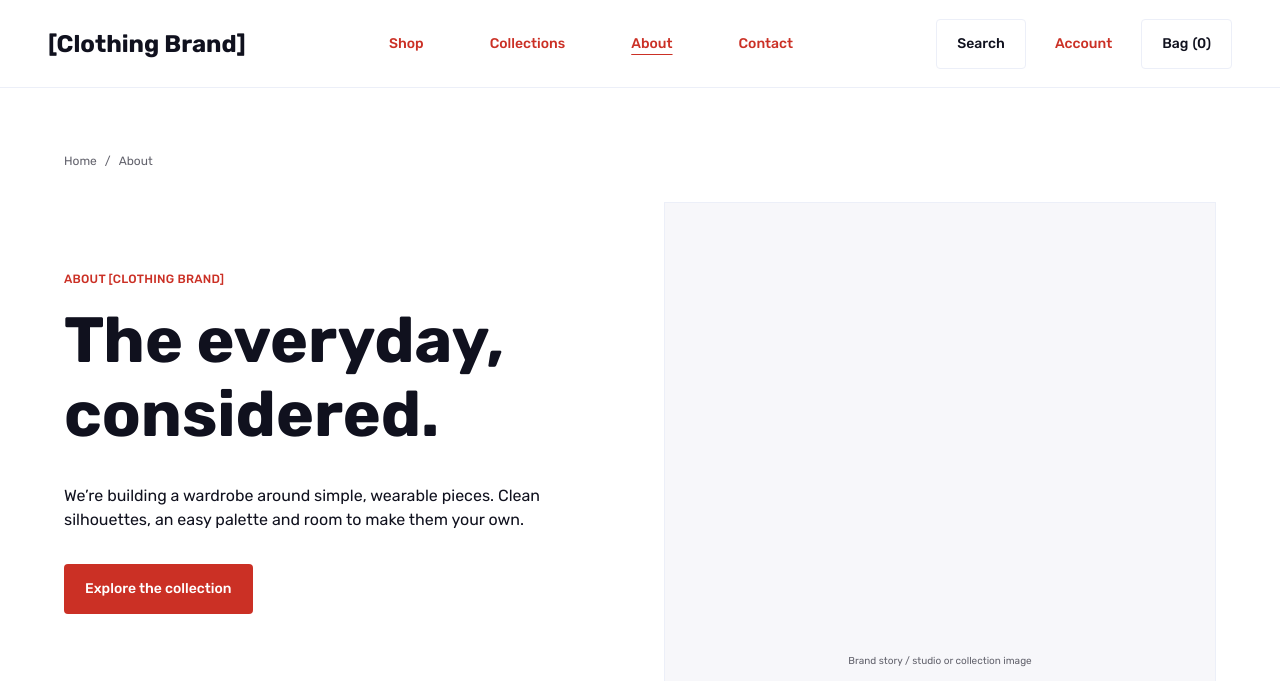
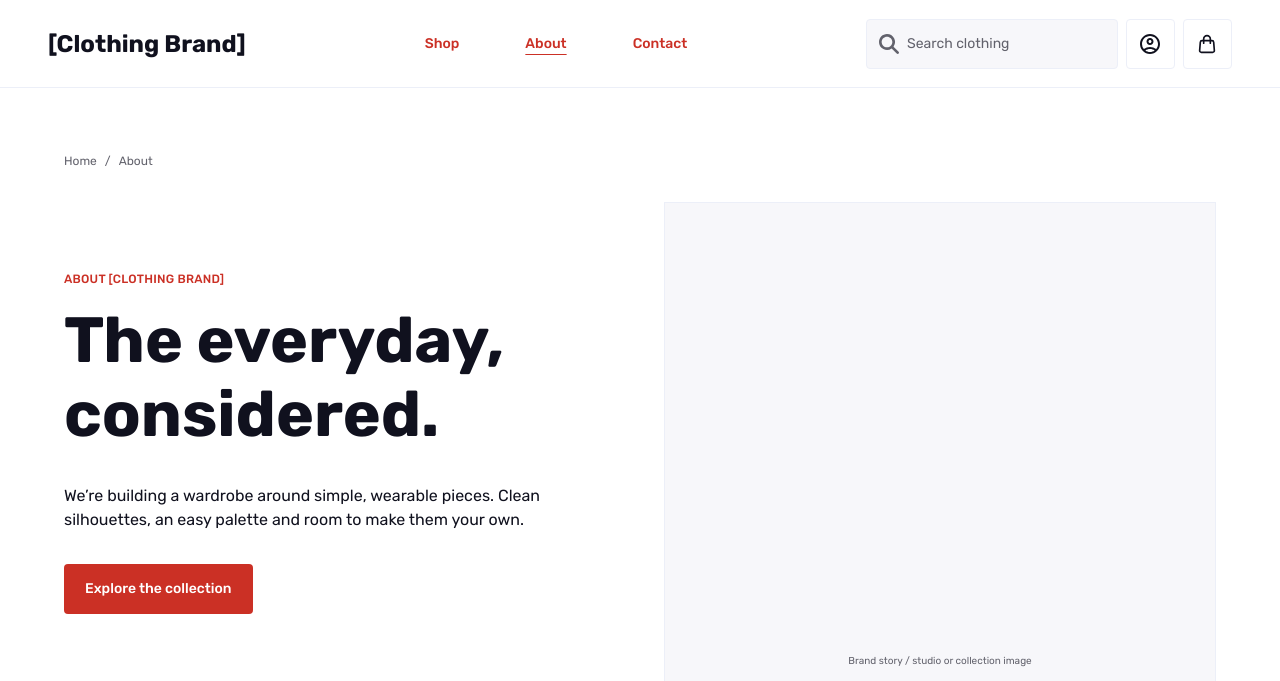
Before and after one commit to dimuthulk/ecommerce-web-app, a PHP site: page /.../about.php in a window 1280 px wide. Shown: the top 681 px of the page. Run offline with PHP 8.4, Linux system fonts and the light colour scheme; data that the repository does not hold is empty; a stand-in replaces the project's code that opens the database connection; some libraries are stand-ins or nearby versions.

Commit message:
feat(header): implement header search bar with clean URL handling and update header actions feat(images): add promotional images for linen and cotton collections

```diff
--- a/assets/css/style.css
+++ b/assets/css/style.css
@@ -156,9 +156,100 @@ body {
     display: block;
 }
 
-.header-bag {
-    gap: 0.25rem;
-    /* space between "Bag" and "(1)" */
+/* header search bar */
+.header-search {
+    position: relative;
+    display: flex;
+    align-items: center;
+    flex: 0 1 16rem;
+    min-width: 7rem;
+    height: var(--control-h);
+    background: var(--color-surface);
+    border: var(--border);
+    border-radius: var(--radius-sm);
+    color: var(--color-muted);
+    transition: background-color var(--transition),
+        border-color var(--transition),
+        box-shadow var(--transition),
+        color var(--transition);
+}
+
+.header-search:focus-within {
+    background: var(--color-white);
+    border-color: var(--color-accent);
+    box-shadow: 0 0 0 3px var(--color-accent-tint);
+    color: var(--color-accent);
+}
+
+.header-search .hdr-icon {
+    position: absolute;
+    left: var(--space-3);
+    pointer-events: none;
+}
+
+.header-account .hdr-icon {
+    width: 1.5rem;
+    height: 1.5rem;
+}
+
+.header-search input {
+    width: 100%;
+    min-width: 0;
+    height: 100%;
+    padding-inline: calc(var(--space-3) + 1.25rem + var(--space-2)) var(--space-3);
+    background: transparent;
+    border: 0;
+    outline: 0;
+    -webkit-appearance: none;
+    appearance: none;
+    color: var(--color-ink);
+    font: inherit;
+    font-size: var(--fs-sm);
+}
+
+.header-search input::placeholder {
+    color: var(--color-muted);
+}
+
+/* header icons + bag badge */
+.hdr-icon {
+    width: 1.25rem;
+    height: 1.25rem;
+    flex: none;
+}
+
+.icon-btn {
+    position: relative;
+    width: var(--control-h);
+    padding: 0;
+}
+
+.icon-btn:hover {
+    border-color: var(--color-accent);
+    color: var(--color-accent);
+}
+
+.bag-badge {
+    position: absolute;
+    top: -0.5rem;
+    right: -0.5rem;
+    display: inline-flex;
+    align-items: center;
+    justify-content: center;
+    min-width: 1.25rem;
+    height: 1.25rem;
+    padding-inline: 0.25rem;
+    background: var(--color-accent);
+    border: 2px solid var(--color-white);
+    border-radius: 999px;
+    color: var(--color-white);
+    font-size: var(--fs-xs);
+    font-weight: var(--fw-bold);
+    line-height: 1;
+}
+
+.bag-badge[hidden] {
+    display: none;
 }
 
 .nav-mobile-only {
@@ -392,17 +483,6 @@ a.chip:hover {
     background: var(--color-accent);
     color: var(--color-white);
 }
-
-/* .product-card__cta {
-    width: 100%;
-    margin-top: var(--space-3);
-    background: var(--color-accent);
-    color: var(--color-white);
-}
-
-.product-card__cta:hover {
-    background: var(--color-accent-hover);
-} */
 
 /* ---------- Promo cards (home) ---------- */
 .promo-grid {
@@ -2168,11 +2248,7 @@ a.page-link:hover {
         color: var(--color-ink);
     }
 
-    .bag-paren {
-        display: none;
-    }
-
-    .header-actions .btn {
+    .header-actions .btn:not(.icon-btn) {
         padding-inline: var(--space-4);
     }
 
--- a/assets/js/main.js
+++ b/assets/js/main.js
@@ -338,6 +338,18 @@ document.addEventListener("DOMContentLoaded", () => {
     };
   }
 
+  /* ---------- Header search bar: keep the URL clean when it is empty ---------- */
+  const headerSearch = document.querySelector("form.header-search");
+  if (headerSearch && headerSearch.elements.q) {
+    const q = headerSearch.elements.q;
+    headerSearch.addEventListener("submit", () => {
+      if (!q.value.trim()) q.disabled = true;
+    });
+    window.addEventListener("pageshow", () => {
+      q.disabled = false;
+    });
+  }
+
   /* ---------- "Search" in the header jumps to the shop search box ---------- */
   const focusSearch = () => {
     if (location.hash !== "#search") return;
--- a/assets/js/storefront.js
+++ b/assets/js/storefront.js
@@ -51,6 +51,7 @@ document.addEventListener("DOMContentLoaded", () => {
   const setCartCount = (count) => {
     document.querySelectorAll("[data-cart-count]").forEach((node) => {
       node.textContent = String(count);
+      node.hidden = Number(count) < 1; // hide the badge when the bag is empty
     });
   };
 
@@ -79,7 +80,9 @@ document.addEventListener("DOMContentLoaded", () => {
       node.removeAttribute("aria-invalid");
       node.removeAttribute("aria-describedby");
     });
-    document.querySelectorAll("[data-api-alert]").forEach((node) => node.remove());
+    document
+      .querySelectorAll("[data-api-alert]")
+      .forEach((node) => node.remove());
   };
 
   const showAlert = (form, message) => {
@@ -117,7 +120,12 @@ document.addEventListener("DOMContentLoaded", () => {
     });
 
     if (shown === 0 || error.code !== "validation_failed" || alwaysAlert) {
-      showAlert(form, shown > 0 && error.code === "validation_failed" ? "Please check the highlighted fields." : error.message);
+      showAlert(
+        form,
+        shown > 0 && error.code === "validation_failed"
+          ? "Please check the highlighted fields."
+          : error.message,
+      );
     }
     if (firstInput) firstInput.focus();
   };
@@ -130,7 +138,10 @@ document.addEventListener("DOMContentLoaded", () => {
         credentials: "same-origin",
         headers: { Accept: "text/html" },
       });
-      const doc = new DOMParser().parseFromString(await response.text(), "text/html");
+      const doc = new DOMParser().parseFromString(
+        await response.text(),
+        "text/html",
+      );
       const next = doc.querySelector(".container.page-top");
       const current = document.querySelector(".container.page-top");
       if (!response.ok || !next || !current) throw new Error("no page");
@@ -146,7 +157,8 @@ document.addEventListener("DOMContentLoaded", () => {
   // Typing a new quantity saves it (Enter or leaving the box)
   document.addEventListener("change", (event) => {
     const input = event.target;
-    if (!input.matches || !input.matches(".cart-line__controls .qty__input")) return;
+    if (!input.matches || !input.matches(".cart-line__controls .qty__input"))
+      return;
     const form = input.form;
     if (!form || form.dataset.busy) return;
     const save = form.querySelector('button[name="action"][value="set"]');
@@ -160,19 +172,43 @@ document.addEventListener("DOMContentLoaded", () => {
     "add-to-bag": {
       errors: "toast",
       run: (form, data) =>
-        api.post("/cart/items", { slug: form.dataset.slug, color: data.color, size: data.size, qty: data.qty }),
+        api.post("/cart/items", {
+          slug: form.dataset.slug,
+          color: data.color,
+          size: data.size,
+          qty: data.qty,
+        }),
       done: ({ data }, form) => {
         setCartCount(data.cart.totals.items);
 
-        const view = { actionLabel: "View bag", actionUrl: form.dataset.cartUrl };
+        const view = {
+          actionLabel: "View bag",
+          actionUrl: form.dataset.cartUrl,
+        };
         const what = data.name + " \u00b7 " + data.label;
 
         if (data.notice === "at_maximum") {
-          toast({ title: "Already at the maximum", text: "Only " + data.available + " available in " + data.label + ".", type: "info", ...view });
+          toast({
+            title: "Already at the maximum",
+            text:
+              "Only " + data.available + " available in " + data.label + ".",
+            type: "info",
+            ...view,
+          });
         } else if (data.notice === "limited_by_stock") {
-          toast({ title: "Added to bag", text: what + " \u00b7 only " + data.available + " available", type: "success", ...view });
+          toast({
+            title: "Added to bag",
+            text: what + " \u00b7 only " + data.available + " available",
+            type: "success",
+            ...view,
+          });
         } else {
-          toast({ title: "Added to bag", text: what + (data.added > 1 ? " \u00b7 Qty " + data.added : ""), type: "success", ...view });
+          toast({
+            title: "Added to bag",
+            text: what + (data.added > 1 ? " \u00b7 Qty " + data.added : ""),
+            type: "success",
+            ...view,
+          });
         }
 
         if (form.elements.qty) form.elements.qty.value = 1;
@@ -183,7 +219,8 @@ document.addEventListener("DOMContentLoaded", () => {
       errors: "toast",
       run: (form, data, submitter) => {
         const action = (submitter && submitter.value) || "set";
-        if (action === "remove") return api.del("/cart/items", { key: data.key });
+        if (action === "remove")
+          return api.del("/cart/items", { key: data.key });
 
         const current = parseInt(form.elements.qty.defaultValue, 10) || 1;
         let qty = current;
@@ -191,15 +228,28 @@ document.addEventListener("DOMContentLoaded", () => {
         else if (action === "dec") qty = current - 1;
         else qty = parseInt(data.qty, 10) || current;
 
-        return api.patch("/cart/items", { key: data.key, qty: Math.max(1, qty) });
+        return api.patch("/cart/items", {
+          key: data.key,
+          qty: Math.max(1, qty),
+        });
       },
       done: async ({ data }, form) => {
         await refreshPage();
         if (data.notice === "limited_by_stock") {
-          const line = data.cart.items.find((item) => item.key === form.elements.key.value);
+          const line = data.cart.items.find(
+            (item) => item.key === form.elements.key.value,
+          );
           toast({
             title: "Quantity updated",
-            text: line ? "Only " + line.available + " available in " + line.color + " / " + line.size + "." : "Not enough stock for that quantity.",
+            text: line
+              ? "Only " +
+                line.available +
+                " available in " +
+                line.color +
+                " / " +
+                line.size +
+                "."
+              : "Not enough stock for that quantity.",
             type: "info",
           });
         }
@@ -213,7 +263,10 @@ document.addEventListener("DOMContentLoaded", () => {
       run: (form, data) => api.post("/auth/login", data),
       done: ({ data }) => {
         syncCsrf(data);
-        flash({ title: "Welcome back, " + data.user.first_name, type: "success" });
+        flash({
+          title: "Welcome back, " + data.user.first_name,
+          type: "success",
+        });
         go(data.redirect);
       },
     },
@@ -222,7 +275,11 @@ document.addEventListener("DOMContentLoaded", () => {
       run: (form, data) => api.post("/auth/register", data),
       done: ({ data }) => {
         syncCsrf(data);
-        flash({ title: "Welcome, " + data.user.first_name, text: "Your account is ready.", type: "success" });
+        flash({
+          title: "Welcome, " + data.user.first_name,
+          text: "Your account is ready.",
+          type: "success",
+        });
         go(data.redirect);
       },
     },
@@ -245,10 +302,16 @@ document.addEventListener("DOMContentLoaded", () => {
         lead.append(
           "If an account exists for ",
           strong,
-          ", we have sent a secure link to reset the password. It can be used once and expires in " + (form.dataset.resetMinutes || "a few") + " minutes.",
+          ", we have sent a secure link to reset the password. It can be used once and expires in " +
+            (form.dataset.resetMinutes || "a few") +
+            " minutes.",
         );
 
-        const note = make("p", "auth-note", "Nothing arrived? Check your spam folder, or ");
+        const note = make(
+          "p",
+          "auth-note",
+          "Nothing arrived? Check your spam folder, or ",
+        );
         const again = make("a", "", "request another link");
         again.href = form.dataset.forgotUrl || window.location.href;
         note.append(again, " after a minute.");
@@ -260,7 +323,12 @@ document.addEventListener("DOMContentLoaded", () => {
           dev.setAttribute("role", "status");
           const link = make("a", "", data.dev_link);
           link.href = data.dev_link;
-          dev.append(make("strong", "", "Development only."), " E-mail is not sent from localhost, so here is the link (also saved in storage/mail.log):", document.createElement("br"), link);
+          dev.append(
+            make("strong", "", "Development only."),
+            " E-mail is not sent from localhost, so here is the link (also saved in storage/mail.log):",
+            document.createElement("br"),
+            link,
+          );
           parts.push(dev);
         }
 
@@ -282,7 +350,9 @@ document.addEventListener("DOMContentLoaded", () => {
           title: "Check your inbox",
           text: "If an account exists for this email, we have sent a secure reset link.",
           type: "success",
-          ...(data.dev_link ? { actionLabel: "Open link", actionUrl: data.dev_link, timeout: 0 } : {}),
+          ...(data.dev_link
+            ? { actionLabel: "Open link", actionUrl: data.dev_link, timeout: 0 }
+            : {}),
         });
       },
     },
@@ -290,7 +360,11 @@ document.addEventListener("DOMContentLoaded", () => {
     contact: {
       run: (form, data) => api.post("/contact", data),
       done: (result, form) => {
-        toast({ title: "Message sent", text: "Thank you. We will get back to you soon.", type: "success" });
+        toast({
+          title: "Message sent",
+          text: "Thank you. We will get back to you soon.",
+          type: "success",
+        });
         ["message", "order_ref"].forEach((name) => {
           if (form.elements[name]) form.elements[name].value = "";
         });
@@ -328,7 +402,9 @@ document.addEventListener("DOMContentLoaded", () => {
 
     form.dataset.busy = "1";
     clearErrors(form);
-    const buttons = [...form.querySelectorAll('button[type="submit"]:not(:disabled)')];
+    const buttons = [
+      ...form.querySelectorAll('button[type="submit"]:not(:disabled)'),
+    ];
     buttons.forEach((button) => {
       button.disabled = true;
     });
@@ -341,9 +417,14 @@ document.addEventListener("DOMContentLoaded", () => {
     } catch (error) {
       if (!(error instanceof api.ApiError)) {
         console.error(error);
-        error = new api.ApiError(0, "client_error", "Something went wrong. Please try again.");
+        error = new api.ApiError(
+          0,
+          "client_error",
+          "Something went wrong. Please try again.",
+        );
       }
-      if (handler.errors === "toast") toast({ title: error.message, type: "error" });
+      if (handler.errors === "toast")
+        toast({ title: error.message, type: "error" });
       else showErrors(form, error, { alwaysAlert: handler.alwaysAlert });
       if (handler.failed) handler.failed(error);
     } finally {
--- a/components/header.php
+++ b/components/header.php
@@ -16,7 +16,6 @@ $accountUrl    = url(is_logged_in() ? 'account.php' : 'login.php');
 
 $navLinks = [
     'Shop'        => 'shop.php',
-    'Collections' => 'collections.php',
     'About'       => 'about.php',
     'Contact'     => 'contact.php',
 ];
@@ -66,9 +65,19 @@ $navLinks = [
         </nav>
 
         <div class="header-actions">
-            <a class="btn btn--outline header-search" href="<?= url('shop.php') ?>#search">Search</a>
-            <a class="btn btn--ghost header-account" href="<?= $accountUrl ?>">Account</a>
-            <a class="btn btn--outline header-bag" href="<?= url('cart.php') ?>">Bag <span class="bag-count"><span class="bag-paren">(</span><span data-cart-count><?= cart_count() ?></span><span class="bag-paren">)</span></span></a>
+            <form class="header-search" action="<?= url('shop.php') ?>" method="get" role="search">
+                <svg class="hdr-icon" xmlns="http://www.w3.org/2000/svg" width="1em" height="1em" viewBox="0 0 15 15" aria-hidden="true"><path d="M0 0h15v15H0z" fill="none" /><path fill="currentColor" d="M6 0a6.005 6.005 0 0 1 4.89 9.48l3.82 3.81c.39.39.39 1.03 0 1.42s-1.03.39-1.42 0l-3.81-3.82A6.005 6.005 0 0 1 0 6c0-3.31 2.69-6 6-6m0 2C3.79 2 2 3.79 2 6s1.79 4 4 4s4-1.79 4-4s-1.79-4-4-4" /></svg>
+                <input type="search" name="q" placeholder="Search clothing" aria-label="Search clothing" autocomplete="off">
+            </form>
+            <a class="btn btn--outline icon-btn header-account" href="<?= $accountUrl ?>" title="Account">
+                <svg class="hdr-icon" xmlns="http://www.w3.org/2000/svg" width="1em" height="1em" viewBox="0 0 24 24" aria-hidden="true"><path d="M0 0h24v24H0z" fill="none" /><path fill="currentColor" d="M12 2C6.48 2 2 6.48 2 12s4.48 10 10 10s10-4.48 10-10S17.52 2 12 2M7.35 18.5C8.66 17.56 10.26 17 12 17s3.34.56 4.65 1.5c-1.31.94-2.91 1.5-4.65 1.5s-3.34-.56-4.65-1.5m10.79-1.38a9.95 9.95 0 0 0-12.28 0A7.96 7.96 0 0 1 4 12c0-4.42 3.58-8 8-8s8 3.58 8 8c0 1.95-.7 3.73-1.86 5.12" /><path fill="currentColor" d="M12 6c-1.93 0-3.5 1.57-3.5 3.5S10.07 13 12 13s3.5-1.57 3.5-3.5S13.93 6 12 6m0 5c-.83 0-1.5-.67-1.5-1.5S11.17 8 12 8s1.5.67 1.5 1.5S12.83 11 12 11" /></svg>
+                <span class="sr-only">Account</span>
+            </a>
+            <a class="btn btn--outline icon-btn header-bag" href="<?= url('cart.php') ?>" title="Bag">
+                <svg class="hdr-icon" xmlns="http://www.w3.org/2000/svg" width="1em" height="1em" viewBox="0 0 24 24" aria-hidden="true"><path d="M0 0h24v24H0z" fill="none" /><g fill="none" stroke="currentColor" stroke-linecap="round" stroke-linejoin="round" stroke-width="2"><path d="M3.977 9.84A2 2 0 0 1 5.971 8h12.058a2 2 0 0 1 1.994 1.84l.803 10A2 2 0 0 1 18.833 22H5.167a2 2 0 0 1-1.993-2.16z" /><path d="M16 11V6a4 4 0 0 0-4-4v0a4 4 0 0 0-4 4v5" /></g></svg>
+                <span class="sr-only">Bag</span>
+                <span class="bag-badge" data-cart-count<?= cart_count() < 1 ? ' hidden' : '' ?>><?= cart_count() ?></span>
+            </a>
             <button type="button" class="btn btn--ghost nav-toggle" aria-expanded="false" aria-controls="site-nav" aria-label="Menu">
                 <svg class="icon-open" viewBox="0 0 24 24" width="24" height="24" fill="none" stroke="currentColor" stroke-width="2" stroke-linecap="round" aria-hidden="true"><path d="M4 7h16M4 12h16M4 17h16"/></svg>
                 <svg class="icon-close" viewBox="0 0 24 24" width="24" height="24" fill="none" stroke="currentColor" stroke-width="2" stroke-linecap="round" aria-hidden="true"><path d="M6 6l12 12M18 6L6 18"/></svg>
--- a/index.php
+++ b/index.php
@@ -20,12 +20,14 @@ $promos = [
         'eyebrow' => 'The linen edit',
         'title'   => 'An easier kind of dressing.',
         'caption' => 'Linen collection / editorial styling',
+        'image'   => 'promo-linen.webp',
         'href'    => 'collections.php?collection=linen',
     ],
     [
         'eyebrow' => 'Essential cotton',
         'title'   => 'The foundation of your wardrobe.',
         'caption' => 'Cotton collection / fabric and fit',
+        'image'   => 'promo-cotton.webp',
         'href'    => 'collections.php?collection=cotton',
     ],
 ];
@@ -40,7 +42,7 @@ $promos = [
         <a class="btn btn--primary" href="<?= url('shop.php') ?>">Explore the collection</a>
     </div>
     <div class="hero__media">
-        <?= image_placeholder('Collection campaign', false, 'hero') ?>
+        <img class="hero__img" src="<?= e(asset('images/hero__img.webp')) ?>" alt="Models wearing the everyday collection">
     </div>
 </section>
 
@@ -71,7 +73,7 @@ $promos = [
     <div class="promo-grid">
         <?php foreach ($promos as $promo): ?>
         <article class="promo-card">
-            <?= image_placeholder($promo['caption'], false, 'promo') ?>
+            <img class="promo-card__img" src="<?= e(asset('images/' . $promo['image'])) ?>" alt="<?= e($promo['caption']) ?>">
             <p class="eyebrow"><?= e($promo['eyebrow']) ?></p>
             <h2 class="card-title"><?= e($promo['title']) ?></h2>
             <a class="btn btn--outline" href="<?= url($promo['href']) ?>">Discover collection</a>
```
Also changed, not shown: assets/images/hero__img.webp (added), assets/images/promo-cotton.webp (added), assets/images/promo-linen.webp (added).
